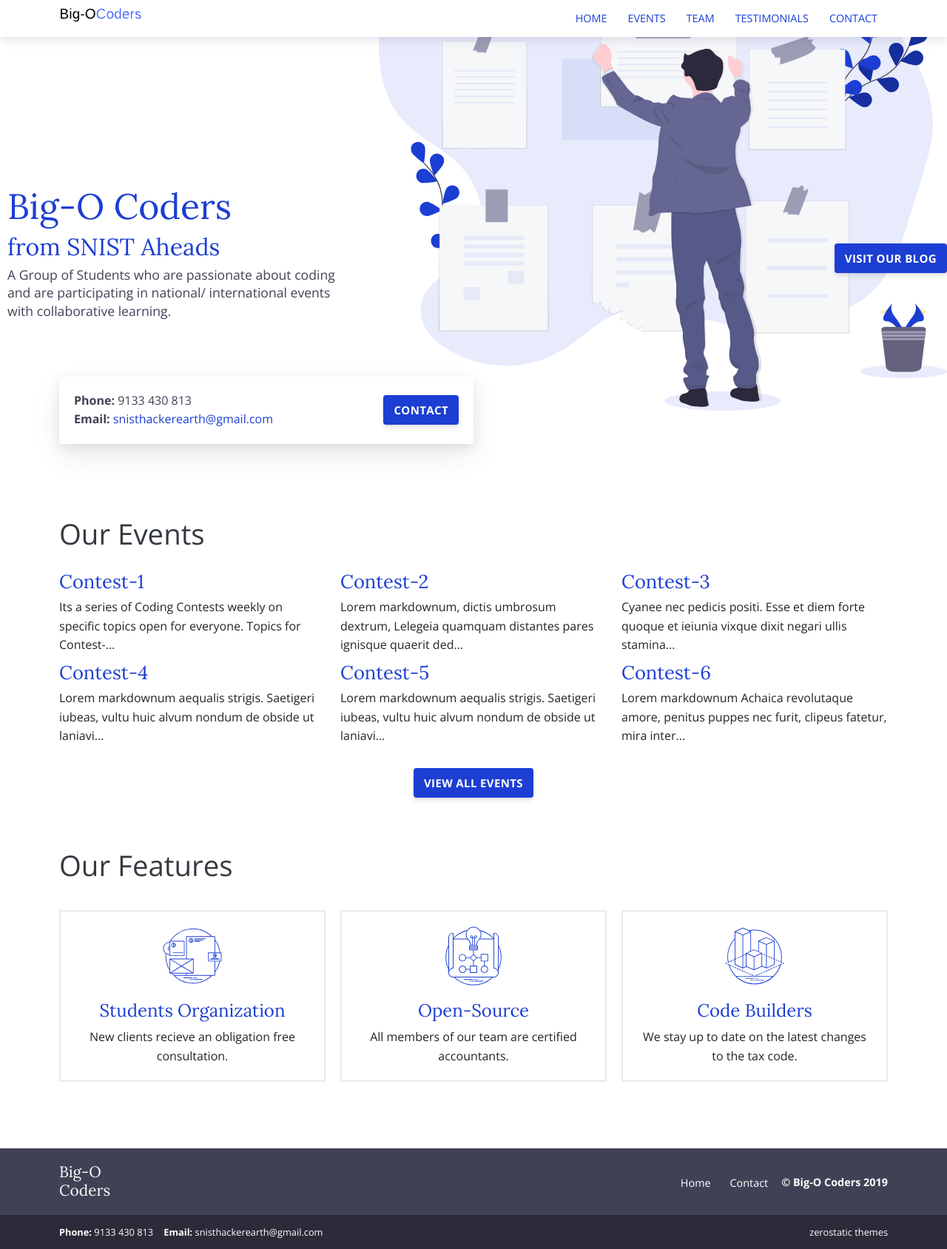
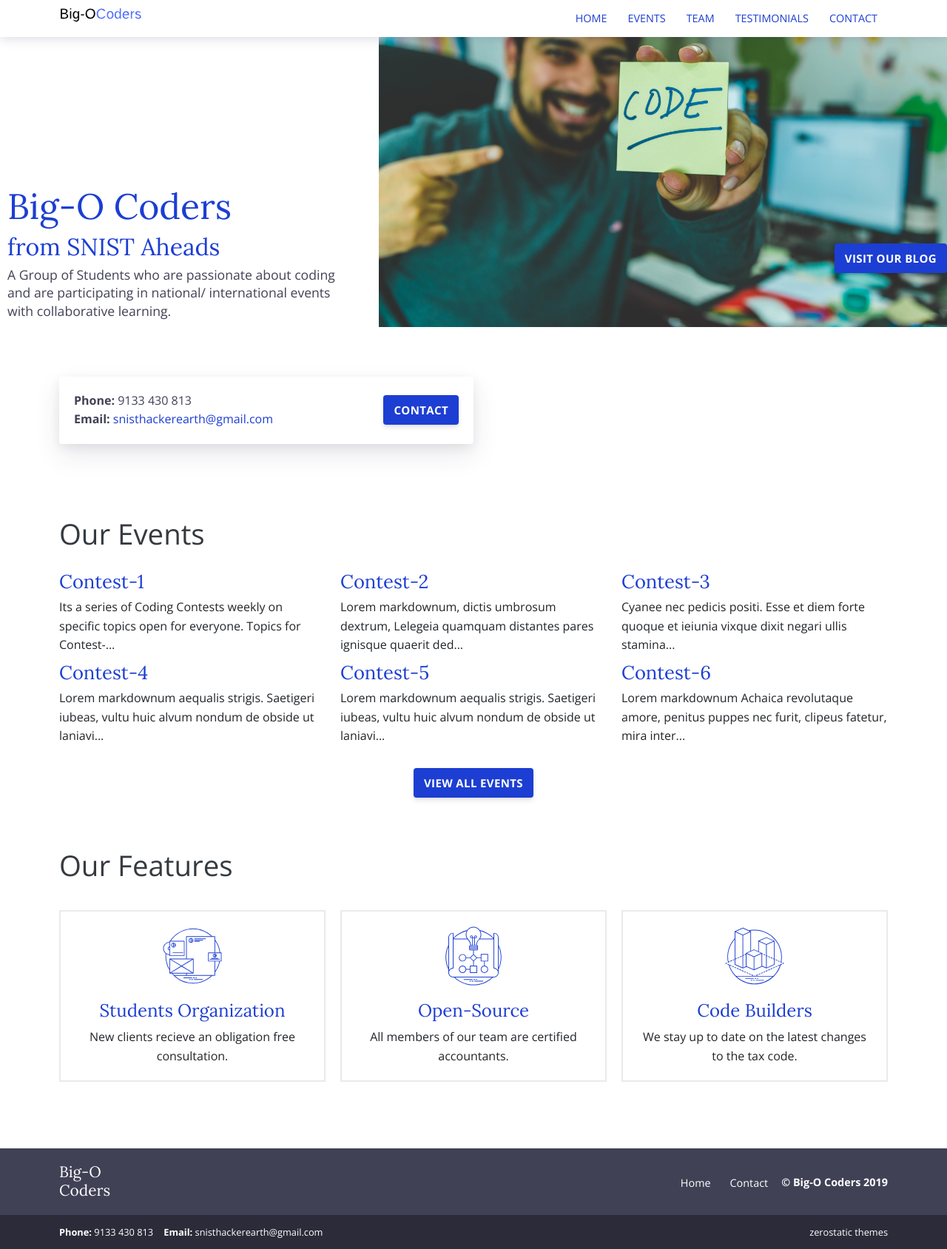
Before and after one commit to SnistAheads/Ocoders, a Jekyll site: the page built from index.html, in a window 1280 px wide. Shown: the whole page at 74% size. Built offline with Jekyll 4.4.1, drawn with Linux system fonts in a browser that asks for light colours.

Commit message:
Update _home.scss

```diff
--- a/_sass/pages/_home.scss
+++ b/_sass/pages/_home.scss
@@ -1,5 +1,5 @@
 .page-home {
-  background-image: url('../images/undraw_taking_notes_tjaf.svg');
+  background-image: url('../images/hitesh.jpg');
   background-repeat: no-repeat;
   background-size: 115%;
   background-position: 49px -40px;
```
